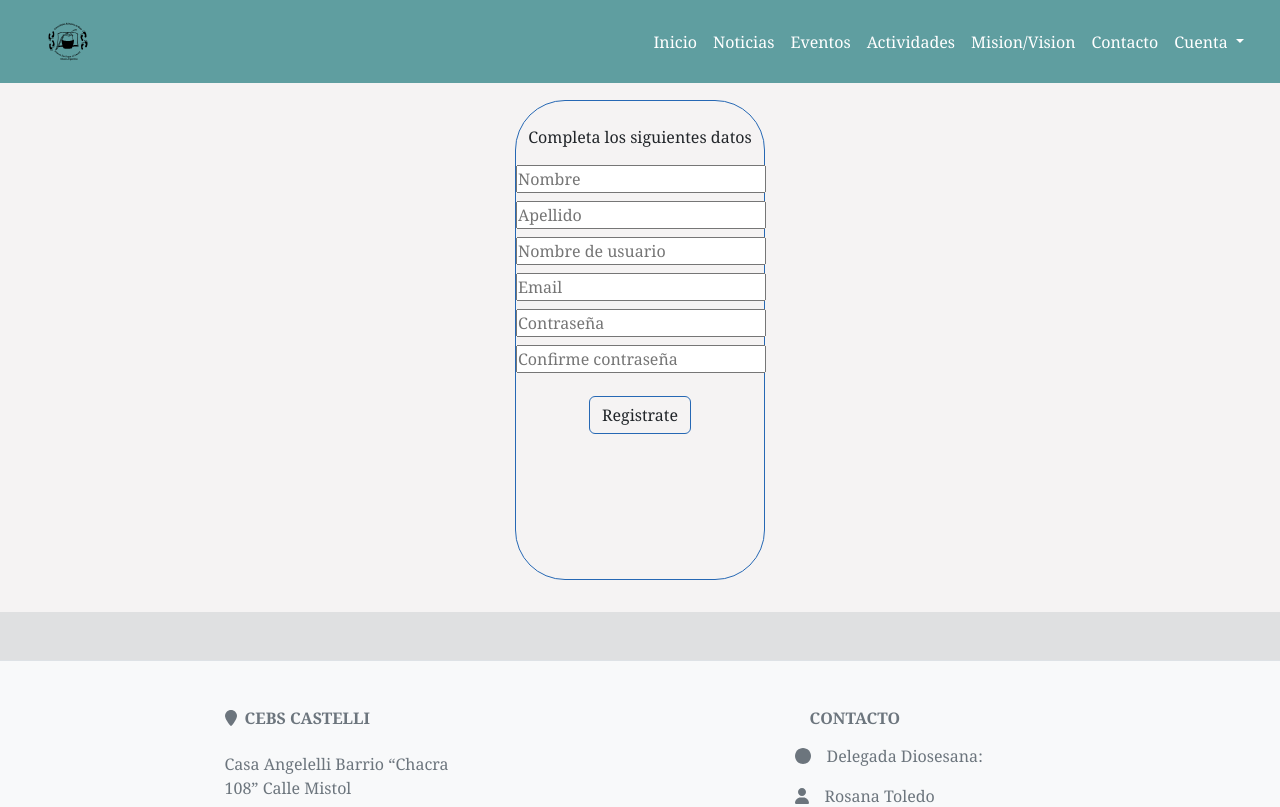
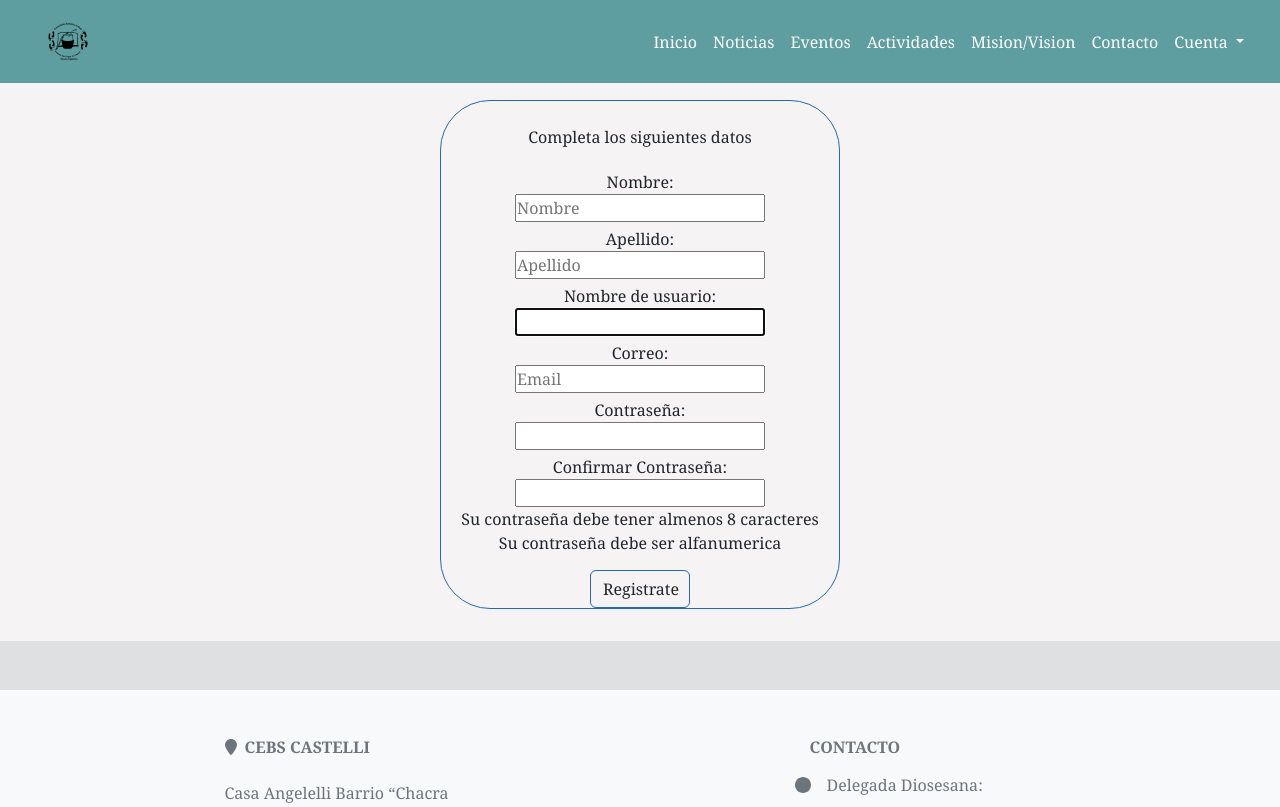
Before and after one commit to JulianMnZodd/ProyectoInformatorio, a Django app: page /usuarios/registrarse/ in a window 1280 px wide. Shown: the top 807 px of the page. Run offline with Django 3.2, Linux system fonts and the light colour scheme; parts of the project's set-up code (start-up, migrations or seed data) failed here and were passed over; some libraries are stand-ins or nearby versions.

Commit message:
correcciones

```diff
--- a/info/apps/usuarios/forms.py
+++ b/info/apps/usuarios/forms.py
@@ -6,11 +6,14 @@ from django.contrib.auth.forms import UserCreationForm
 from .models import Usuario
 
 class RegistroForm(UserCreationForm):
-    Email = forms.EmailField(label='Correo',required=True)
+    Email = forms.EmailField(label='Correo',required=True,
+                    widget=forms.TextInput(attrs={'placeholder': 'Email'}))
 
-    first_name = forms.CharField(label='',required=True)
+    first_name = forms.CharField(label='Nombre',required=True,
+                    widget=forms.TextInput(attrs={'placeholder': 'Nombre'}))
 
-    last_name = forms.CharField(label='Apellido', required=True)
+    last_name = forms.CharField(label='Apellido', required=True,
+                    widget=forms.TextInput(attrs={'placeholder': 'Apellido'}))
     password1 = forms.CharField(
         label='Contraseña', widget=forms.PasswordInput, required=True)
     password2 = forms.CharField(
--- a/info/templates/noticias/Detalle_Noticia.html
+++ b/info/templates/noticias/Detalle_Noticia.html
@@ -38,7 +38,7 @@
                 <div class="card-header" style="display: flex; justify-content:space-between;">
                         <label>Usuario: {{x.usuario}} </label>
                         <a style="font-size:10
-                        px ;" ref="{% url 'noticias:eliminar_comentario' x.pk %}" class="btn-close" ></a>
+                        px ;" href="{% url 'noticias:eliminar_comentario' x.pk %}" class="btn-close" ></a>
                 </div>
                 <div class="card-body">
                     <p class="card-text">{{x.texto}}</p>
--- a/info/templates/usuarios/Registrarse.html
+++ b/info/templates/usuarios/Registrarse.html
@@ -3,7 +3,15 @@
 
 {%block contenido%}
 
-
+<style>
+  .errorlist{
+    list-style-type: none;
+    margin: 0;
+    padding: 0;
+    color: red;
+    font-size: 12px;
+  }
+</style>
 <body class = "my-body" style="text-align:center;  margin-top: 100px;">
   <div class="form-body" style="
 
@@ -11,9 +19,8 @@
       align-items: center;
       justify-content: center;
       margin-top: 110px;
-      height: 480px;
-      width: 250px;
-      min-width: 50px;
+      height: 100%;
+      width: 400px;
       border-radius: 50px;
       border: solid 1px #2668b4;
       margin:auto ;">
@@ -29,18 +36,23 @@
           Completa los siguientes datos
     </p>
 
-      <form method="post" action="" style="text-align:center;">
 
 	 <!--{{form}}
 
     {{form.as_p}}-->
 
-      <form method="POST">
+      <form method="POST" style="display:flex; justify-content:center; flex-direction:column">
        {%csrf_token%}
-       {{form.errors}}
-        <input name="first_name"style="margin-top: 5;"
-        type="text" placeholder="Nombre">
-        <h1></h1>
+       {{form.non_field.errors}}
+       {%for field in form%}
+        <div style="margin-top: 5px;">
+          <label  for="">{{field.label_tag}} </label>
+          <br>{{field}} <span>{{field.errors}}</span>
+        </div>
+        {% endfor %}
+        <span>Su contraseña debe tener almenos 8 caracteres <br>
+          Su contraseña debe ser alfanumerica</span>
+        <!--<h1></h1>
         <input name="last_name"style="margin-top: 5;"
         type="text" placeholder="Apellido">
         <h1></h1>
@@ -56,11 +68,13 @@
         <input style="margin-top: 15;" type="password"
         name="password2" placeholder="Confirme contraseña">
         <h1></h1>
-
+        --->
         <button type="submit"
         style="
         margin-top: 15px;
         border: solid 1px #2668b4;
+        width:100px;
+        align-self:center;
         "
         class="btn btn=success">
         Registrate
```
Also changed, not shown: info/info/db.sqlite3.
